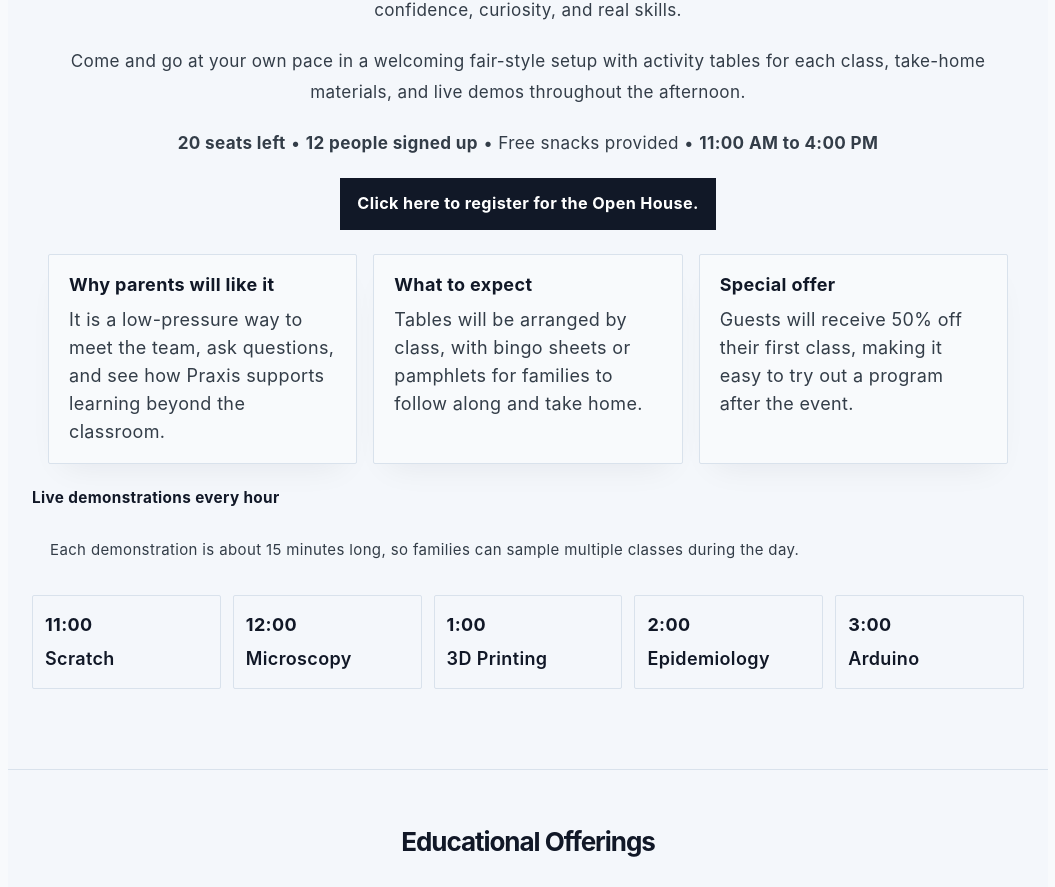
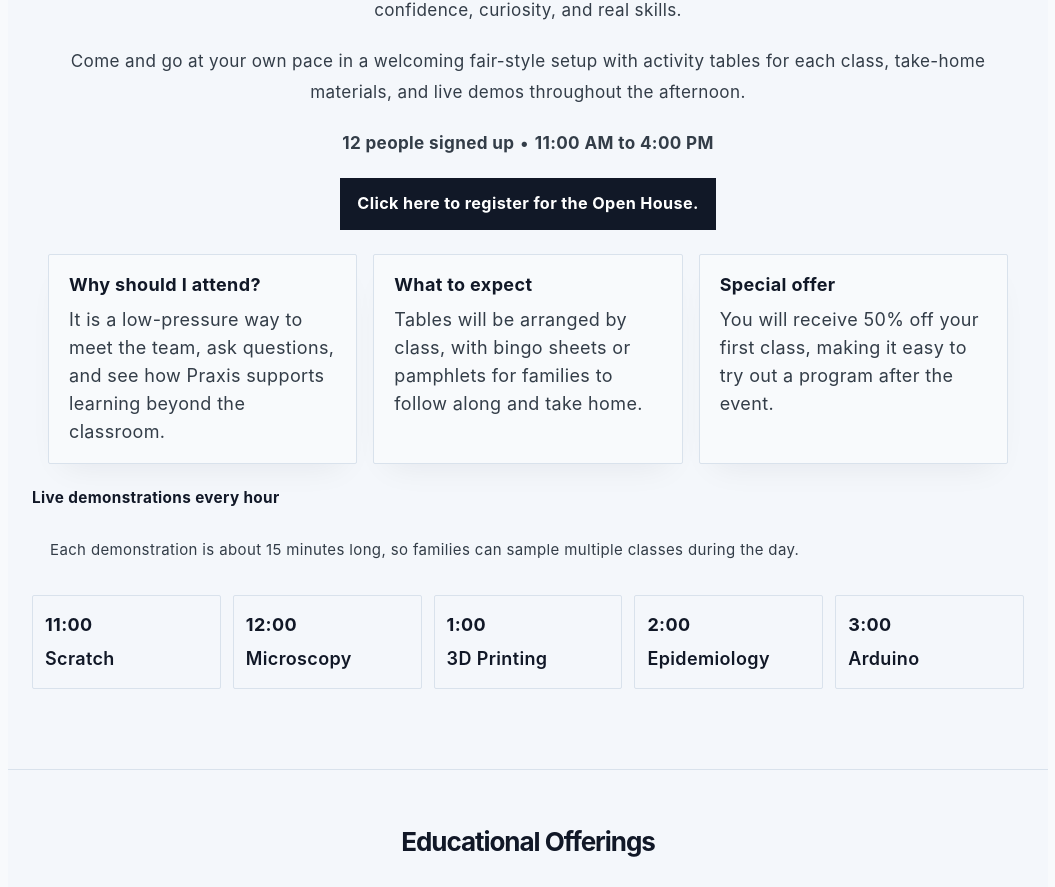
Before and after one commit to davidseol628-sketch/davids-website, a React (Vite) app: page / in a window 1280 px wide. Shown: the part 909-1796 px from the top of the page, without its empty margins (112-1167 px from the left). Built offline with nearby package versions, Linux system fonts and the light colour scheme; no server answers.

Commit message:
Refine Open House messaging copy

```diff
--- a/src/routes/Home.jsx
+++ b/src/routes/Home.jsx
@@ -55,7 +55,7 @@ export default function Home() {
           throughout the afternoon.
         </p>
         <p className={styles.lead}>
-          <strong>20 seats left</strong> • <strong>12 people signed up</strong> • Free snacks provided • <strong>11:00 AM to 4:00 PM</strong>
+          <strong>12 people signed up</strong> • <strong>11:00 AM to 4:00 PM</strong>
         </p>
         <p className={styles.lead}>
           <a
@@ -69,7 +69,7 @@ export default function Home() {
         </p>
         <div className={styles.openHouseHighlights}>
           <div className={styles.openHouseHighlight}>
-            <h3>Why parents will like it</h3>
+            <h3>Why should I attend?</h3>
             <p>
               It is a low-pressure way to meet the team, ask questions, and see
               how Praxis supports learning beyond the classroom.
@@ -85,7 +85,7 @@ export default function Home() {
           <div className={styles.openHouseHighlight}>
             <h3>Special offer</h3>
             <p>
-              Guests will receive 50% off their first class, making it easy to
+              You will receive 50% off your first class, making it easy to
               try out a program after the event.
             </p>
           </div>
```
